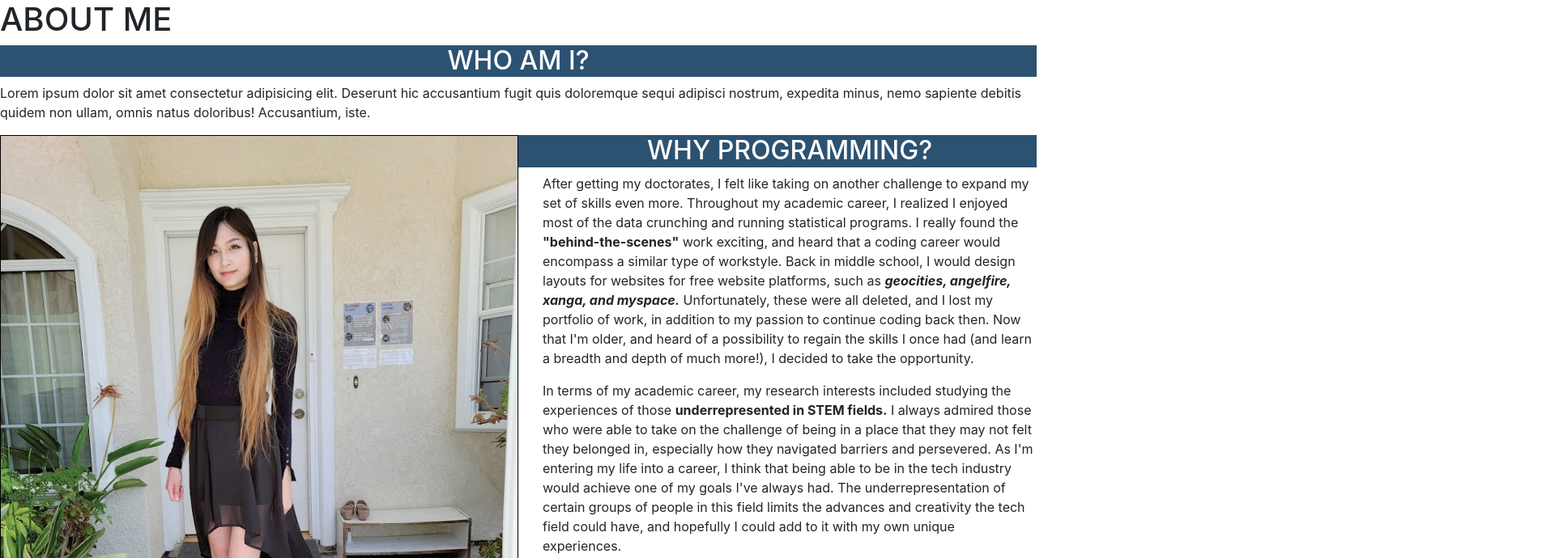
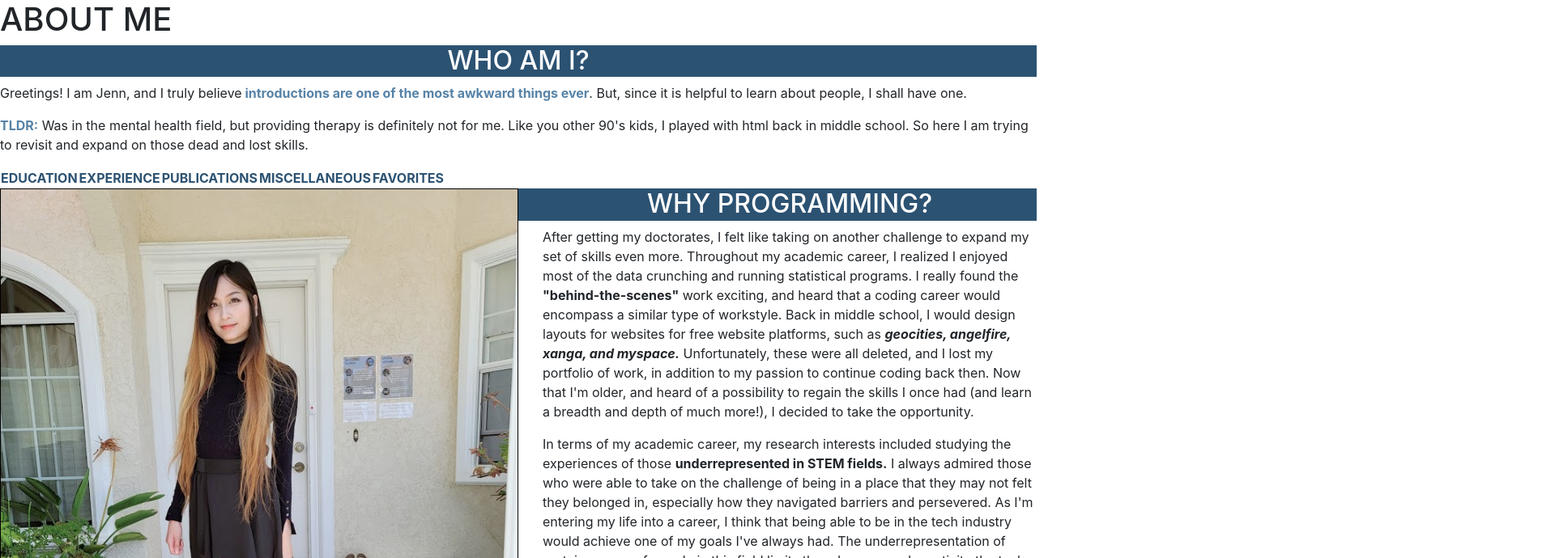
Before and after one commit to bordonj/epicodus-portfolio, a plain HTML site: page about.html in a window 1280 px wide. Shown: the top 690 px of the page at 81% size, 1920 px wide, since content can reach past the window. Drawn offline with nearby package versions, Linux system fonts and the light colour scheme.

Commit message:
add links to sections with ids

```diff
--- a/about.html
+++ b/about.html
@@ -8,7 +8,17 @@
   <div class='aboutme'>
     <h1>About me</h1>
     <h2>Who am i?</h2>
-    <p id='aboutmeIntro'>Lorem ipsum dolor sit amet consectetur adipisicing elit. Deserunt hic accusantium fugit quis doloremque sequi adipisci nostrum, expedita minus, nemo sapiente debitis quidem non ullam, omnis natus doloribus! Accusantium, iste.</p>
+    <p id='aboutmeIntro'>Greetings! I am Jenn, and I truly believe<span class='largen'> introductions are one of the most awkward things ever</span>. But, since it is helpful to learn about people, I shall have one. </p>
+    <p id='aboutmeIntro'><span class='largen'>TLDR:</span> Was in the mental health field, but providing therapy is definitely not for me. Like you other 90's kids, I played with html back in middle school. So here I am trying to revisit and expand on those dead and lost skills. </p>
+    <table>
+      <tr>
+        <td><a href="#education">Education</a></td>
+        <td><a href="#exp">Experience</a></td>
+        <td><a href="#pubs">Publications</a></td>
+        <td><a href="#misc">Miscellaneous</a></td>
+        <td><a href="#fav">Favorites</a></td>
+      </tr>
+    </table>
     <img class='about-img' src="img/jenn.jpeg" alt="photo of me">
     <h2>Why Programming?</h2>
     <p>
@@ -17,20 +27,20 @@
     <p>
       In terms of my academic career, my research interests included studying the experiences of those <strong>underrepresented in STEM fields.</strong> I always admired those who were able to take on the challenge of being in a place that they may not felt they belonged in, especially how they navigated barriers and persevered. As I'm entering my life into a career, I think that being able to be in the tech industry would achieve one of my goals I've always had. The underrepresentation of certain groups of people in this field limits the advances and creativity the tech field could have, and hopefully I could add to it with my own unique experiences.
     </p>
-    <h2>Education</h2>
+    <h2 id='education'>Education</h2>
     <ol>
       <li><b>PhD</b> in Counseling Psychology<i> - University at Albany - State University of New York </i>(Albany, NY)</i>, </li>
       <li><b>MA </b>in Counseling Psychology <i>- University of Missouri</i>, Columbia, Missouri</li>
       <li><b>BA</b> in Psychology<i> - San Diego State University</i>, San Diego, CA </li>
     </ol>
-    <h2>Work experience</h2>
+    <h2 id='exp'>Work experience</h2>
     <ul>
       <li><b>Instructor on Record</b> - ECPY 360 (Cultural Diversity and Social justice) - <i>University at Albany - State University of New York (Albany, NY)</i> </li>
       <li><b>Instructor on Record</b> - ECPY 421 (Introduction to Counseling Psychology) - <i>University at Albany - State University of New York (Albany, NY)</i></li>
       <li><b>Graduate Research Assistant</b> - <i>University at Albany - State University of New York (Albany, NY)</i></li>
       <li><b>Psychology Doctoral Intern</b> - <i>University Rochester Counseling Center (Rochester, NY)</i></li>
     </ul>
-    <h2>Publications</h2>
+    <h2 id='pubs'>Publications</h2>
     <p>Given such a long time I've been in academia, please see below for some of the papers I published duriing my academic career.</p>
     <ul>
       <li><b>Bordon, J. </b>(2021). Cross Cultural Comparison of Asian College Students' Well-Being: Exploring the Impact of Cultural Factors in a Social Cognitive Framework [Doctoral dissertation, University of Albany - SUNY]. <i>ProQuest Dissertations Publishing.</i><a href="img/Bordon_Diss-PQrev.pdf" target="_blank"> Click to view PDF </a></li>
@@ -41,9 +51,13 @@
       <li>Chen, C., Lin, L., Yang, W, <b>Bordon, J., </b>Wang, H. D. (2014). An updated organic classification of tyrosinase inhibitors on melanin biosynthesis. <i>Current Organic Chemistry, 19,</i> 4-18.</li>
       <li>Ho, J., <b>Bordon, J.</b>,Wang, V., Ceglowski, J., Kim, D., Chatillion, E., Patterson, T., Grant, I., Ziegler, M., Mausbach, B. (2014). Reduced activity restriction buffers the relations between chronic stress and sympathetic nervous system activation. <i>Journal of Gerontology: Psychological Sciences, 69,</i> 408–416.Doi: 10.1093/geronb/gbt028</li>
     </ul>
+  <h2 id='misc'>Miscellaneous</h2>
+  <p id='hammyp'><img src="img/hamster.jpeg" id='hamster'>Some of my current interests include trying to gain more understanding of full-stack development. I'm interested in broadening my knowledge to learn of the powerful tools a developer has in creating their space in the web. On another note, my first pet I ever had was a hamster, and its name was <b>Zsa Zsa</b>. It was so cute, but its lifespan was only about 2 years. Afterwards, I never had a pet because of the heartbreak of losing one /sadface. I also enjoy <em>food</em>. Food is a necessity, and when I say food, I mean all kinds of food. I especially love spicy food! Szechuan handpulled noodles are one of my favorites. In terms of what I do to pass time, I like to browse youtube for cute animals. Please check out this <a href="https://www.youtube.com/channel/UCqTDWgTQUgYwqy6MDArHn0A" target="_blank">Cat Spa</a> for a way to fall asleep and relax.</p>
+  <h2 id='fav'>Favorites</h2>
+  <img src="img/oppa.jpeg" id='oppa' alt="my oppa">
+  <p>This is oppa. Lorem ipsum dolor sit amet consectetur adipisicing elit. Nobis, mollitia sunt? Soluta, necessitatibus impedit deserunt incidunt adipisci eligendi aspernatur, esse nulla alias ut at placeat! Distinctio consequatur earum ipsam magnam. Lorem ipsum dolor sit amet consectetur adipisicing elit. Vitae, nobis eligendi. Doloribus iure laboriosam voluptate corrupti aliquid. Porro, itaque blanditiis, consequuntur similique, quos delectus deserunt enim voluptas cupiditate ut natus. Lorem ipsum dolor sit amet, consectetur adipisicing elit. Eaque, sit blanditiis? Temporibus optio accusamus eveniet odit reiciendis saepe? Ratione possimus ad dicta animi id sunt unde iusto eveniet nesciunt modi!</p>
 
-
-  </div>
+</div>
 
 </body>
 </html>
```
